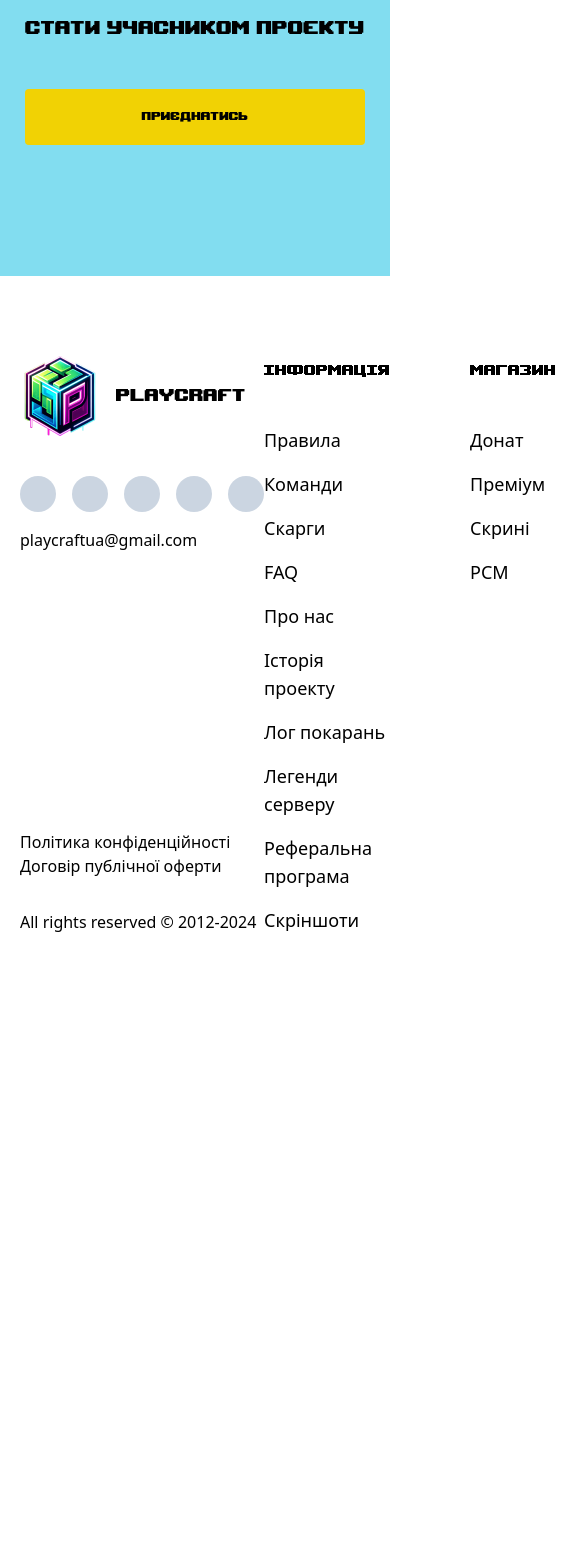
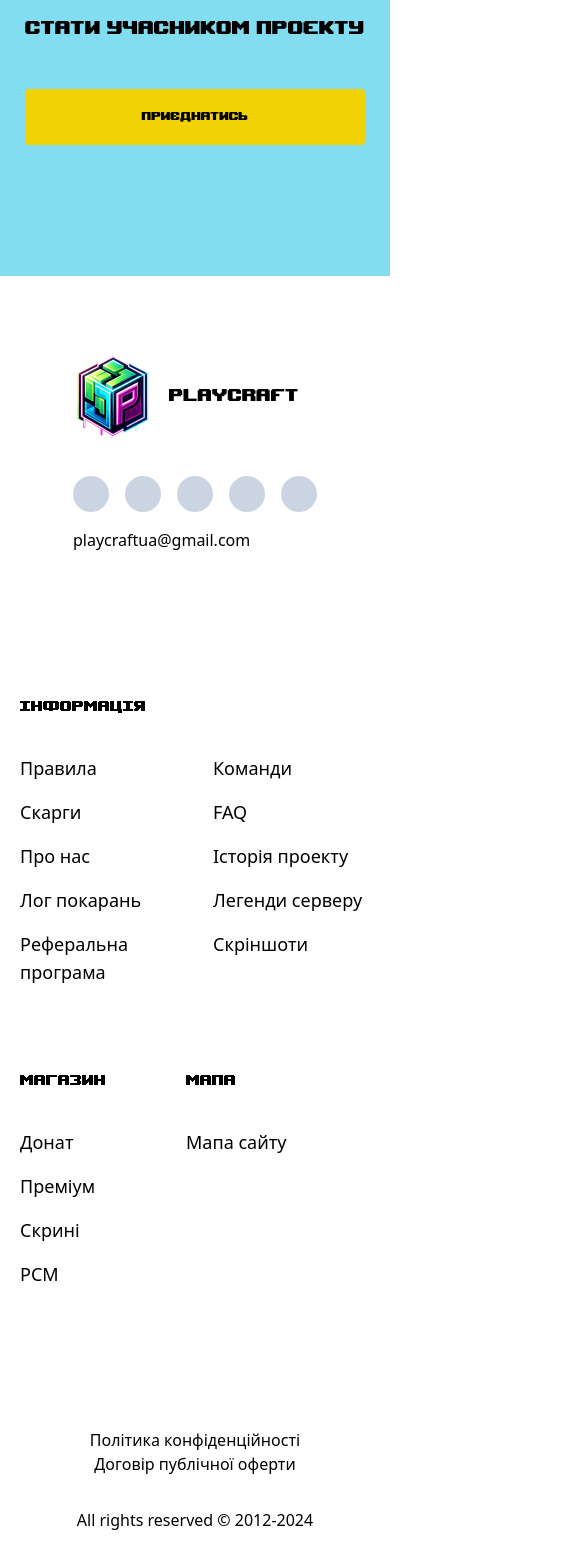
Before and after one commit to AsmoOne/playcraft-frontend, a React (Vite) app: page / in a window 390 px wide. Shown: the part 3685-5253 px from the top of the page, 585 px wide, since content can reach past the window. Before the commit the page ends 4699 px from the top, so only its background shows below. Built offline with nearby package versions, Linux system fonts and the light colour scheme.

Commit message:
[31]: footer fixed

```diff
--- a/src/pages/Landing/sections/Footer/Footer.tsx
+++ b/src/pages/Landing/sections/Footer/Footer.tsx
@@ -1,15 +1,18 @@
 import { Container } from "../../../../components/Layout/Container";
 import { Logo } from "../../../../components/Logo";
+import { useBreakpoints } from "../../../../hooks/useBreakpoints";
 import { Navigation } from "./components/Navigation";
 
 export const Footer = () => {
+  const { isLgScreen } = useBreakpoints();
+
   return (
-    <Container type="footer" rootClassNames="flex justify-between my-20">
-      <div className="flex flex-col justify-between">
+    <Container type="footer" rootClassNames="flex flex-col lg:flex-row justify-between my-20 gap-20">
+      <div className="flex flex-col justify-between items-center lg:items-start">
         <div className="">
           <Logo size="large" textColor="black" />
 
-          <div className="mt-10">
+          <div className="mt-10 mb-15">
             <div className="flex gap-4 mb-4">
               <div className="w-9 h-9 rounded-full bg-slate-300" />
               <div className="w-9 h-9 rounded-full bg-slate-300" />
@@ -18,20 +21,30 @@ export const Footer = () => {
               <div className="w-9 h-9 rounded-full bg-slate-300" />
             </div>
 
-            <p>playcraftua@gmail.com</p>
+            <a href="mailto:playcraftua@gmail.com" className="text-center lg:text-start">playcraftua@gmail.com</a>
           </div>
         </div>
+        {isLgScreen && (
+          <div>
+            <div className="flex flex-col mb-8">
+              <a href="#">Політика конфіденційності</a>
+              <a href="#">Договір публічної оферти</a>
+            </div>
+            <span>All rights reserved © 2012-2024</span>
+          </div>
+        )}
+      </div>
 
-        <div>
+      <Navigation />
+      {!isLgScreen && (
+        <div className="mt-15 text-center">
           <div className="flex flex-col mb-8">
             <a href="#">Політика конфіденційності</a>
             <a href="#">Договір публічної оферти</a>
           </div>
           <span>All rights reserved © 2012-2024</span>
         </div>
-      </div>
-
-      <Navigation />
+      )}
     </Container>
   )
 }
--- a/src/pages/Landing/sections/Footer/components/Navigation/Navigation.tsx
+++ b/src/pages/Landing/sections/Footer/components/Navigation/Navigation.tsx
@@ -2,16 +2,18 @@ import { links } from "../../../../../../content/links";
 
 export const Navigation = () => {
   return (
-    <section className="flex gap-20">
+    <section className="flex flex-wrap lg:flex-row gap-20">
       {Object.keys(links).map((key) => {
         const linkGroup = links[key];
 
+        const gridStyles = Object.keys(linkGroup).length > 5 ? 'grid grid-cols-2 gap-x-9 text-lg' : '';
+
         return (
           <div key={key}>
-            <h3 className="font-main text-h3-mobile md:text-h3-desktop mb-10">{key}</h3>
+            <h3 className="font-main text-h3-mobile md:text-h3-desktop mb-8 lg:mb-10">{key}</h3>
 
             <nav>
-              <ul className="flex flex-col gap-4 text-lg">
+              <ul className={`${'grid gap-4 text-lg'} ${gridStyles}`}>
                 {Object.keys(linkGroup).map((subKey) => (
                   <li key={subKey}>
                     <a href={linkGroup[subKey].url}>
```
